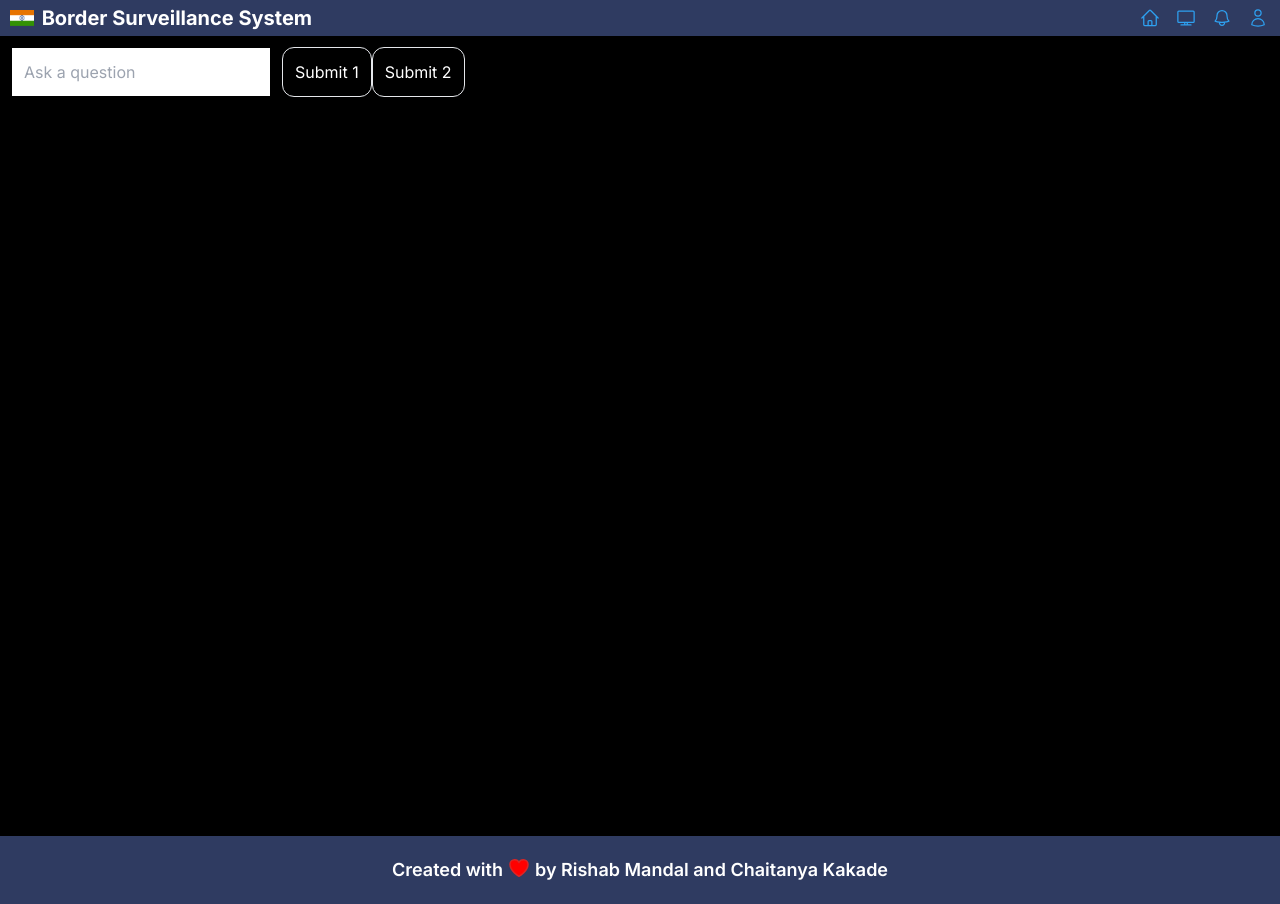
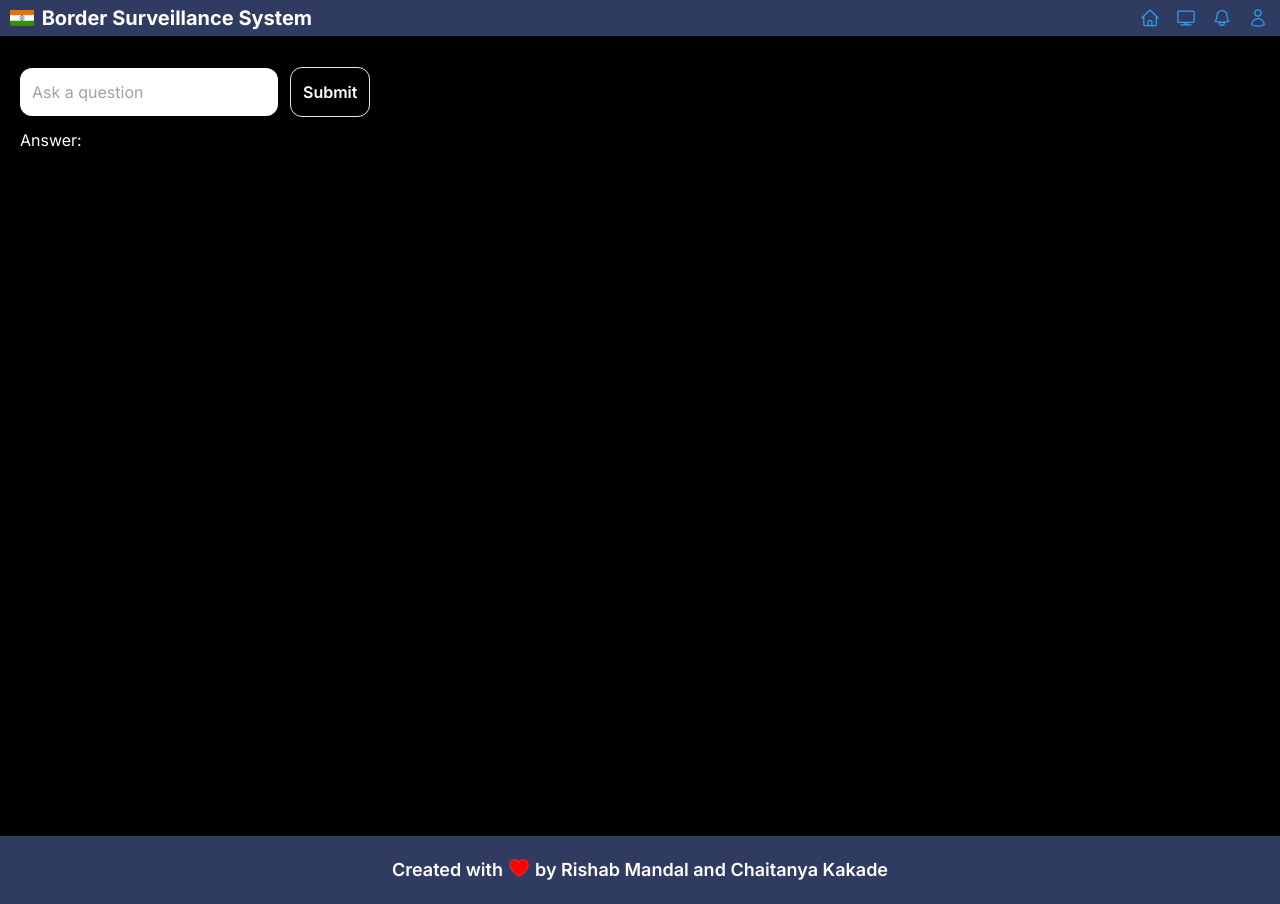
Before and after one commit to RishabMandal/beprojectbasicui2.0, a Next.js app: page /components/ChatBot in a window 1280 px wide. Built offline with nearby package versions, Linux system fonts and the light colour scheme.

Commit message:
Trying flask

```diff
--- a/app/components/ChatBot/page.jsx
+++ b/app/components/ChatBot/page.jsx
@@ -14,20 +14,7 @@ const page = () => {
     e.preventDefault();
 
     try {
-      const res = await axios.post("http://localhost:8000", {
-        question: question, // Send the question as input
-      });
-      setAnswer(res.data.answer); // Set the received answer
-    } catch (error) {
-      console.error("Error making API request", error);
-    }
-  };
-
-  const handleSubmit2 = async (e) => {
-    e.preventDefault();
-
-    try {
-      const res = await axios.post("https://7fea-2405-201-6-ecad-28c5-53c9-4422-ece2.ngrok-free.app", {
+      const res = await axios.post("http://localhost:8000/chat", {
         question: question, // Send the question as input
       });
       setAnswer(res.data.answer); // Set the received answer
@@ -37,7 +24,7 @@ const page = () => {
   };
 
   return (
-    <div className="min-h-screen">
+    <div className="min-h-screen p-5">
       <form onSubmit={handleSubmit}>
         <input
           type="text"
@@ -45,16 +32,17 @@ const page = () => {
           value={question}
           onChange={handleChange}
           placeholder="Ask a question"
-          className="text-black p-3 m-3"
+          className="text-black p-3 m-3 ml-0 rounded-xl"
         />
-        <button className="border p-3 rounded-xl hover:scale-105" type="submit">
-          Submit 1
-        </button>
-        <button onClick={handleSubmit2} className="border p-3 rounded-xl hover:scale-105">
-          Submit 2
+        <button
+          className="border p-3 rounded-xl hover:scale-105 font-semibold"
+          type="submit"
+        >
+          Submit
         </button>
       </form>
-      {answer && <p>Answer: {answer}</p>} {/* Display the answer */}
+      <div>Answer:</div>
+      {answer && <p>{answer}</p>}
     </div>
   );
 };
```
